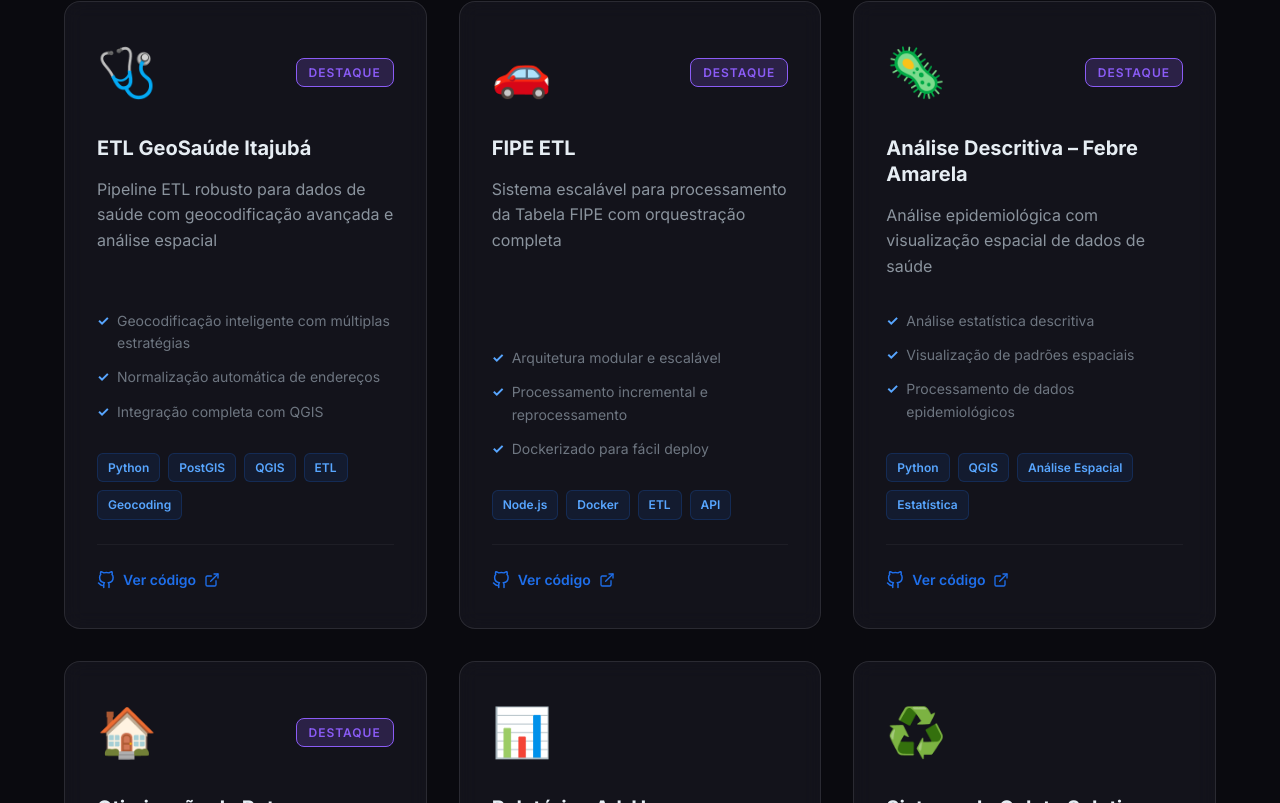
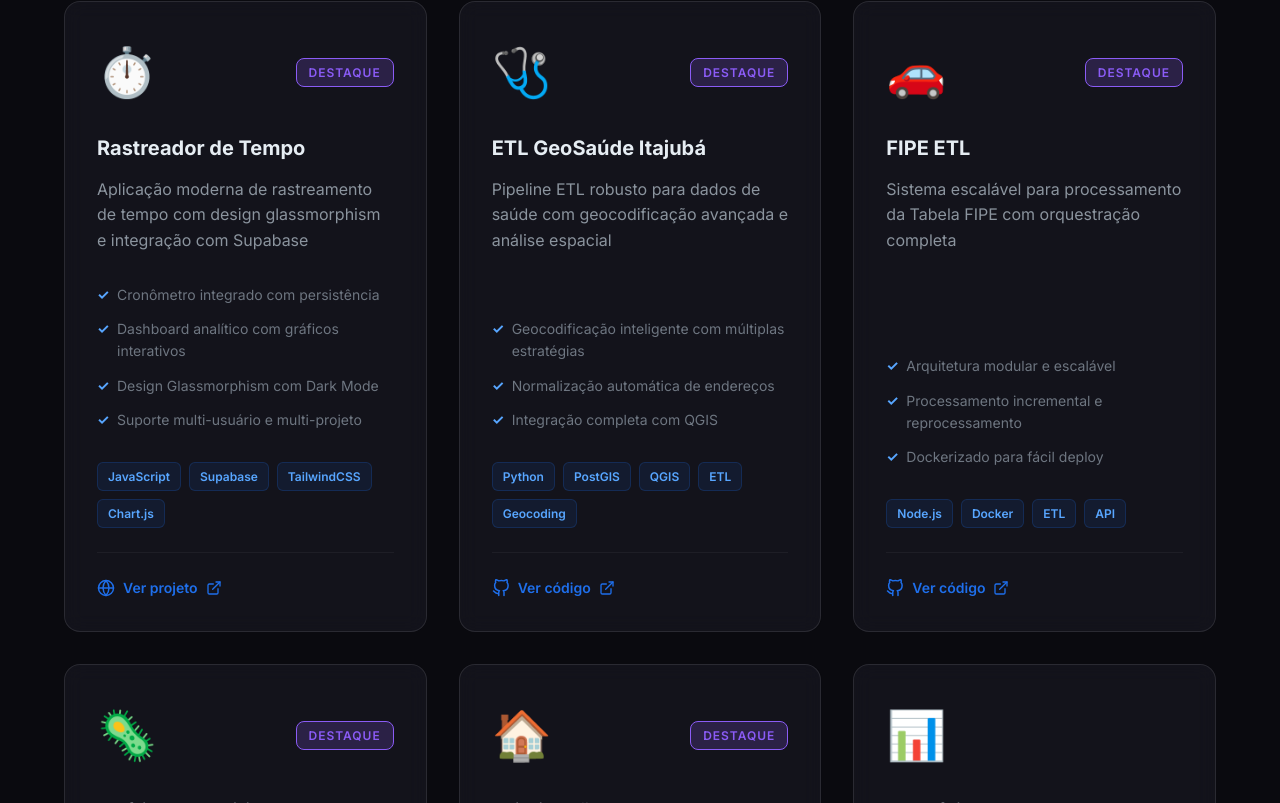
Before and after one commit to joaoleaogf/my-portfolio, a React (Vite) app: page / in a window 1280 px wide. Shown: the part 3037-3840 px from the top of the page. Built offline with nearby package versions, Linux system fonts and the light colour scheme; no server answers.

Commit message:
feat: implement ProjectCard component with associated styles and project data.

```diff
--- a/src/components/ProjectCard.css
+++ b/src/components/ProjectCard.css
@@ -87,6 +87,9 @@
     margin-top: auto;
     padding-top: var(--spacing-md);
     border-top: 1px solid rgba(255, 255, 255, 0.05);
+    display: flex;
+    gap: var(--spacing-md);
+    flex-wrap: wrap;
 }
 
 .project-link {
--- a/src/components/ProjectCard.jsx
+++ b/src/components/ProjectCard.jsx
@@ -1,5 +1,5 @@
 import React from 'react';
-import { FiExternalLink, FiGithub } from 'react-icons/fi';
+import { FiExternalLink, FiGithub, FiGlobe } from 'react-icons/fi';
 import './ProjectCard.css';
 
 const ProjectCard = ({ project }) => {
@@ -28,6 +28,20 @@ const ProjectCard = ({ project }) => {
             </div>
 
             <div className="project-footer">
+                {project.demoUrl && (
+                    <a
+                        href={project.demoUrl}
+                        target="_blank"
+                        rel="noopener noreferrer"
+                        className="project-link"
+                    >
+                        <FiGlobe size={18} />
+                        Ver projeto
+                        <FiExternalLink size={16} />
+                    </a>
+                )}
+
+                {project.githubUrl && (
                     <a
                         href={project.githubUrl}
                         target="_blank"
@@ -38,6 +52,7 @@ const ProjectCard = ({ project }) => {
                         Ver código
                         <FiExternalLink size={16} />
                     </a>
+                )}
             </div>
         </div>
     );
--- a/src/data/projects.js
+++ b/src/data/projects.js
@@ -1,4 +1,19 @@
 export const projects = [
+    {
+        id: 9,
+        emoji: '⏱️',
+        title: 'Rastreador de Tempo',
+        description: 'Aplicação moderna de rastreamento de tempo com design glassmorphism e integração com Supabase',
+        highlights: [
+            'Cronômetro integrado com persistência',
+            'Dashboard analítico com gráficos interativos',
+            'Design Glassmorphism com Dark Mode',
+            'Suporte multi-usuário e multi-projeto'
+        ],
+        technologies: ['JavaScript', 'Supabase', 'TailwindCSS', 'Chart.js'],
+        demoUrl: 'https://www.joaoleaogf/rastreador-tempo',
+        featured: true
+    },
     {
         id: 1,
         emoji: '🩺',
```
Lines whose indentation alone changed are shown as unchanged.
